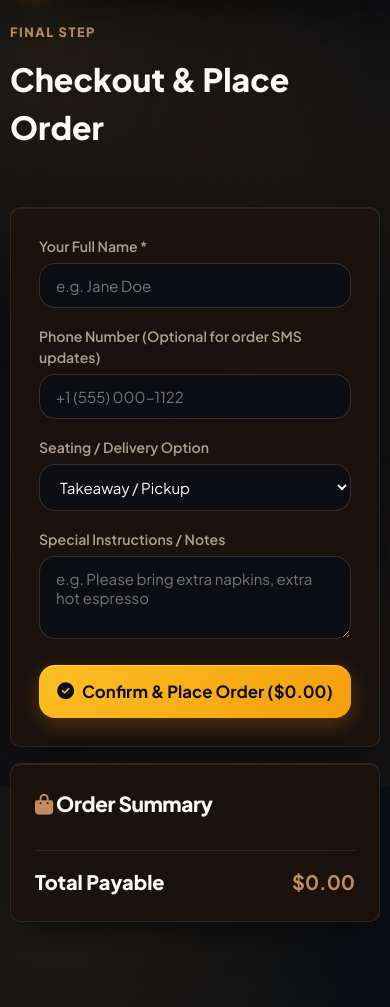
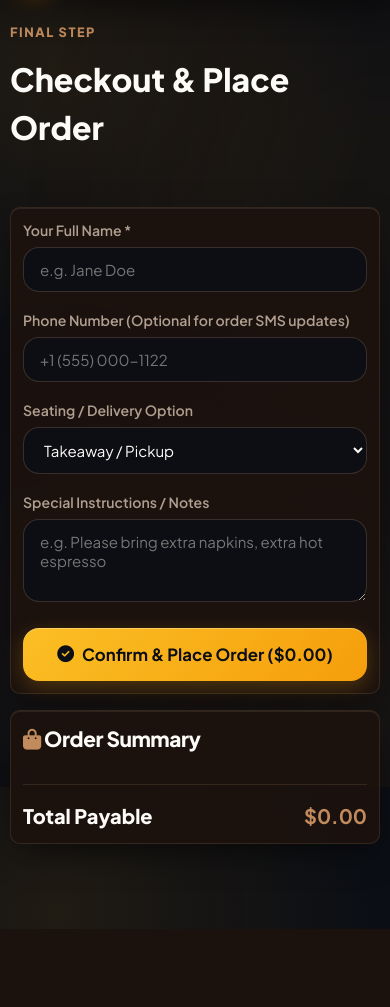
Before and after one commit to cheatpheaktra160-a11y/Cafe_Menu, a Flask app: template templates/public_checkout.html in a window 390 px wide. Shown: the part 57-1064 px from the top of the page. After the commit the page ends 986 px from the top, so only its background shows below. Run offline with Flask 2, Linux system fonts and the light colour scheme; the template is opened without the code that fills it, so the values that code supplies are empty; data comes from the database, SQL or seed files in the repository.

Commit message:
fix(ui): polish mobile card paddings and spacing on customer checkout, cart, product detail, and tracking views

```diff
--- a/templates/public_cart.html
+++ b/templates/public_cart.html
@@ -13,7 +13,7 @@
 
   {% if cart_items %}
   <div class="cart-page-grid">
-    <div class="card customer-cart-items-card" style="display:grid; gap:16px; padding:24px;">
+    <div class="card customer-cart-items-card" style="display:grid; gap:16px;">
       {% for item in cart_items %}
       <div class="customer-cart-item">
         <div class="customer-cart-item-info">
@@ -46,7 +46,7 @@
       {% endfor %}
     </div>
 
-    <aside class="card" style="display:grid; gap:16px; padding:24px;">
+    <aside class="card" style="display:grid; gap:16px;">
       <h3 style="margin:0; font-size:1.3rem;"><i class="fas fa-receipt" style="color:var(--primary);"></i> Order Summary</h3>
 
       <div style="display:flex; justify-content:space-between; color:var(--muted);">
--- a/templates/public_checkout.html
+++ b/templates/public_checkout.html
@@ -9,7 +9,7 @@
   </div>
 
   <div class="cart-page-grid">
-    <div class="card" style="padding:28px;">
+    <div class="card">
       <form method="post" action="{{ url_for('checkout') }}" style="display:grid; gap:18px;">
         <input type="hidden" name="csrf_token" value="{{ csrf_token() }}" />
 
@@ -42,7 +42,7 @@
       </form>
     </div>
 
-    <aside class="card" style="display:grid; gap:16px; padding:24px;">
+    <aside class="card" style="display:grid; gap:16px;">
       <h3 style="margin:0; font-size:1.3rem;"><i class="fas fa-shopping-bag" style="color:var(--primary);"></i> Order Summary</h3>
 
       <div style="display:grid; gap:12px; border-bottom:1px solid var(--border); padding-bottom:14px;">
--- a/templates/public_product.html
+++ b/templates/public_product.html
@@ -5,7 +5,7 @@
     <i class="fas fa-arrow-left"></i> Back to Menu
   </a>
 
-  <div class="grid grid-2 card" style="gap:36px; padding:36px; align-items:start;">
+  <div class="grid grid-2 card" style="gap:28px; align-items:start;">
     <div style="width:100%; aspect-ratio:4/3; border-radius:var(--radius-lg); overflow:hidden; border:1px solid var(--border); box-shadow:0 16px 36px -8px rgba(0,0,0,0.6);">
       <img src="{{ product.image_url or '/static/img/placeholder.svg' }}" alt="{{ product.name }}" style="width:100%; height:100%; object-fit:cover; transition:transform 0.4s ease;" onmouseover="this.style.transform='scale(1.03)'" onmouseout="this.style.transform='scale(1)'" />
     </div>
--- a/templates/public_track.html
+++ b/templates/public_track.html
@@ -11,7 +11,7 @@
     </a>
   </div>
 
-  <form method="post" action="{{ url_for('track_order') }}" class="card" style="display:flex; gap:12px; padding:18px; margin-bottom:24px;">
+  <form method="post" action="{{ url_for('track_order') }}" class="card" style="display:flex; gap:12px; margin-bottom:24px;">
     <input type="hidden" name="csrf_token" value="{{ csrf_token() }}" />
     <div class="search-input-wrap" style="flex:1;">
       <i class="fas fa-search"></i>
@@ -21,7 +21,7 @@
   </form>
 
   {% if order %}
-  <div class="card" style="display:grid; gap:24px; padding:28px; position:relative; overflow:hidden;">
+  <div class="card" style="display:grid; gap:24px; position:relative; overflow:hidden;">
     <div style="display:flex; justify-content:space-between; align-items:center; flex-wrap:wrap; gap:16px; border-bottom:1px solid var(--border); padding-bottom:18px;">
       <div>
         <div style="display:flex; align-items:center; gap:8px;">
```
